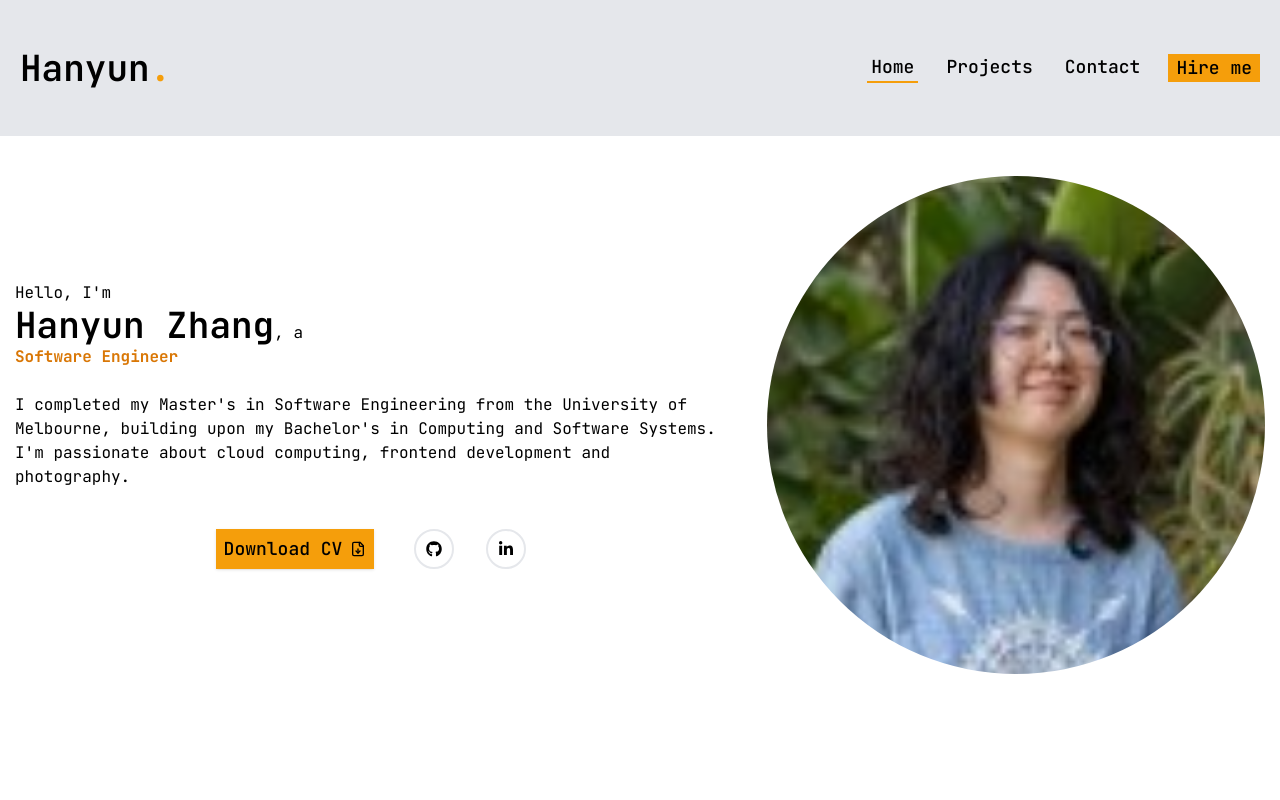
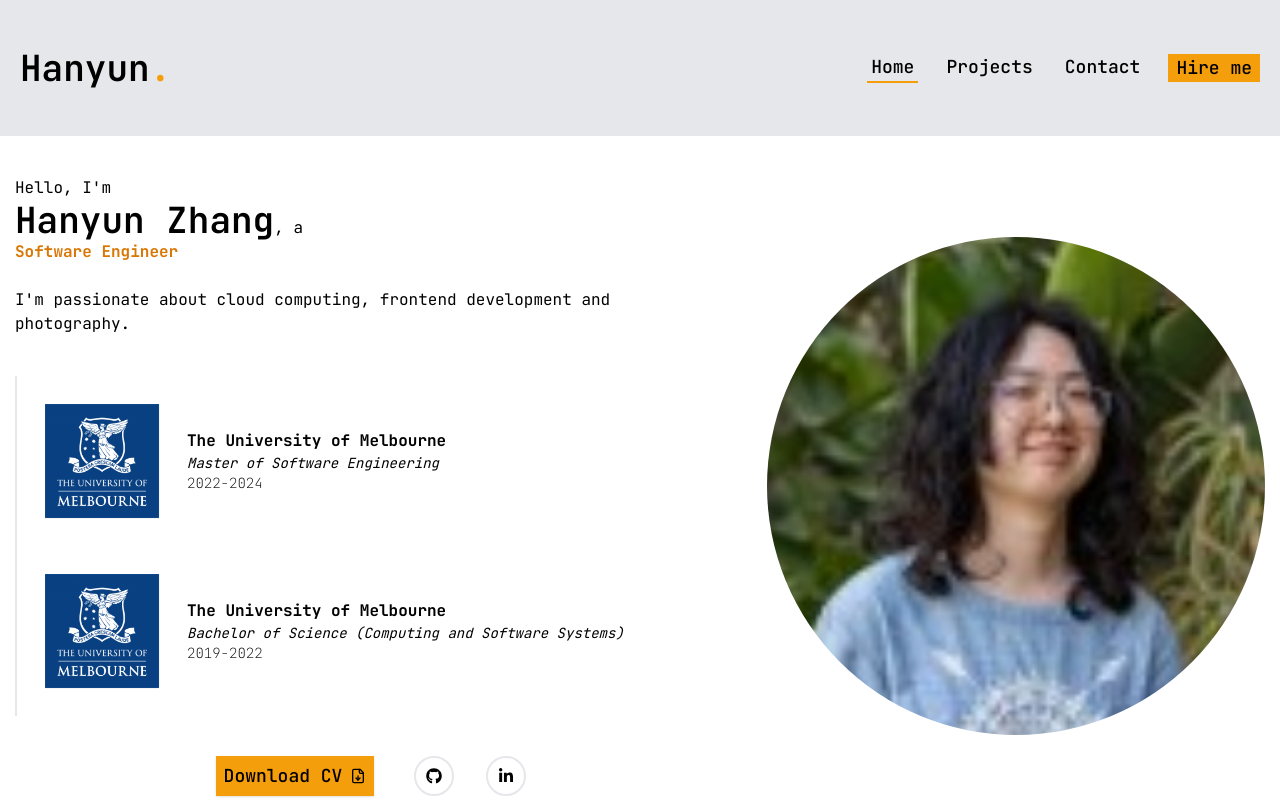
Before and after one commit to Hanyun1/hanyun-portfolio, a Next.js app: page / in a window 1280 px wide. Built offline with nearby package versions, Linux system fonts and the light colour scheme.

Commit message:
add education section

```diff
--- a/src/app/page.jsx
+++ b/src/app/page.jsx
@@ -1,3 +1,4 @@
+import Education from "@/components/home/Education";
 import Photo from "@/components/home/Photo";
 import Social from "@/components/home/Social";
 import { Button } from "@/components/ui/button";
@@ -10,6 +11,7 @@ const Home = () => {
       <div className="container h-full mx-auto">
         <div className="pt-10 flex flex-col md:flex-row items-center justify-between gap-10">
           <div className="basis-3/5 order-2 md:order-none flex flex-col items-center gap-10 ">
+
             {/* text */}
             <div className="text-left">
               Hello, I&apos;m <br />{" "}
@@ -19,11 +21,15 @@ const Home = () => {
                 Software Engineer
               </span>
               <br />
-              <br />I completed my Master&apos;s in Software Engineering from
+              <br />
+              {/* I completed my Master&apos;s in Software Engineering from
               the University of Melbourne, building upon my Bachelor&apos;s in
-              Computing and Software Systems. I&apos;m passionate about cloud
+              Computing and Software Systems.  */}
+              I&apos;m passionate about cloud
               computing, frontend development and photography.
             </div>
+
+            <Education/>
 
             <div className="flex flex-col md:flex-row items-center justify-between gap-10">
               {/* Download CV button */}
--- /dev/null
+++ b/src/components/home/Education.jsx
@@ -0,0 +1,46 @@
+import Image from 'next/image'
+import React from 'react'
+
+const edu = [
+    { title: "Master of Software Engineering", school: "The University of Melbourne", desciption: "2022-2024" },
+    { title: "Bachelor of Science (Computing and Software Systems)", school: "The University of Melbourne", desciption: "2019-2022" },
+  ];
+
+const Education = () => {
+  return (
+    <div className='flex flex-col w-full justify-center items-center border-l-2'>
+        {edu.map((item) => {
+            return (
+                <div key={item.title} className="basis-1/2 text-bold justify-center items-center flex flex-row w-full">
+                    <div className="basis-1/5">
+                    <div
+                        className="w-[120px] h-[120px] xl:w-[170px] xl:h-[170px] mix-blend-lighten
+                        relative overflow-hidden "
+                    >
+                        <Image
+                        src="/unimelb-logo.png"
+                        priority
+                        quality={100}
+                        fill
+                        alt=""
+                        className="object-contain"
+                        />
+                    </div>
+                    </div>
+                    <div className="basis-4/5 flex flex-col">
+                        <div className="font-bold">{item.school}</div>
+                        <div className="text-sm italic"> {item.title}</div>
+                        <div className="text-sm font-thin">{item.desciption}</div>
+                    </div>
+
+                </div>
+            );
+        })}
+
+
+
+    </div>
+  )
+}
+
+export default Education
```
Also changed, not shown: public/unimelb-logo.png (added).
